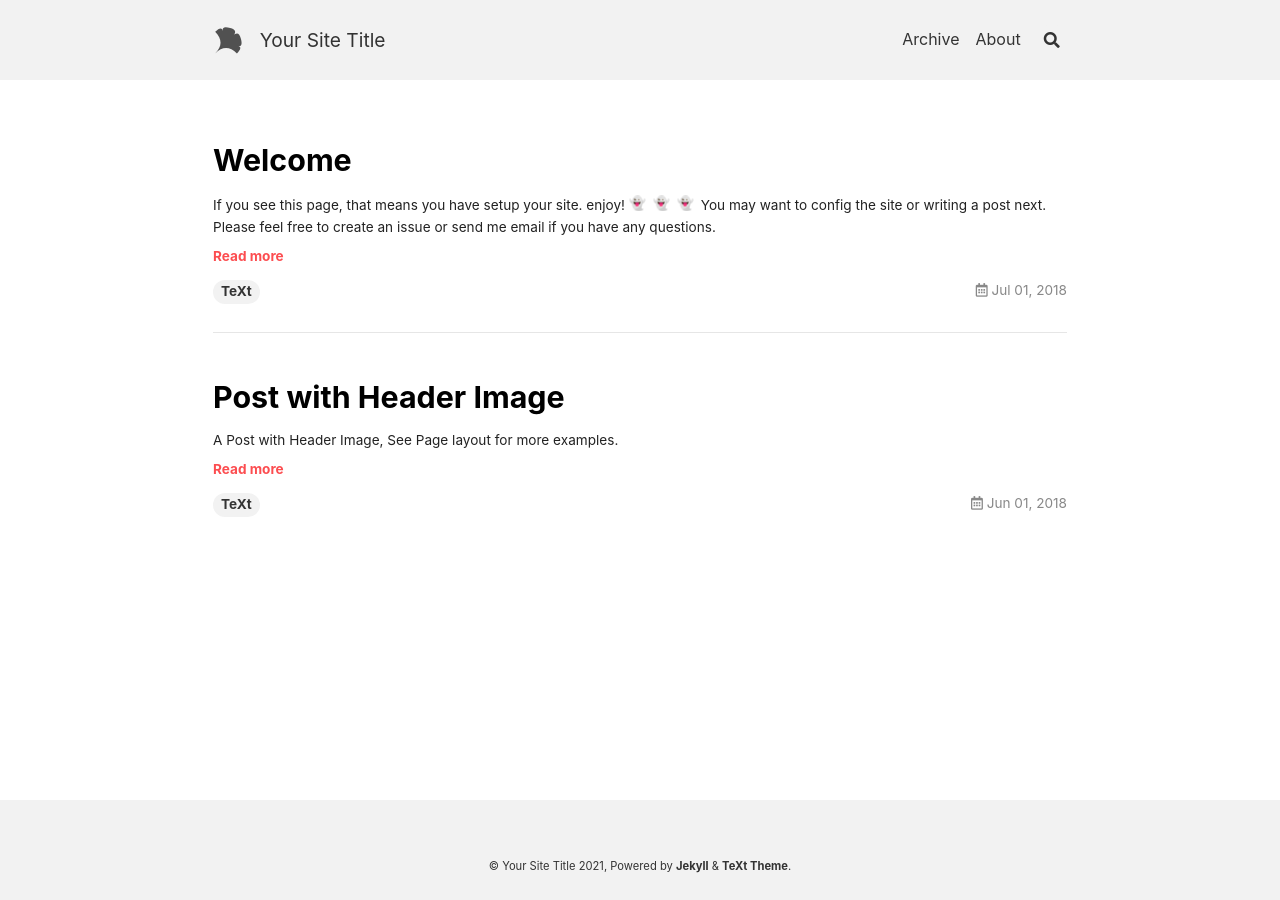
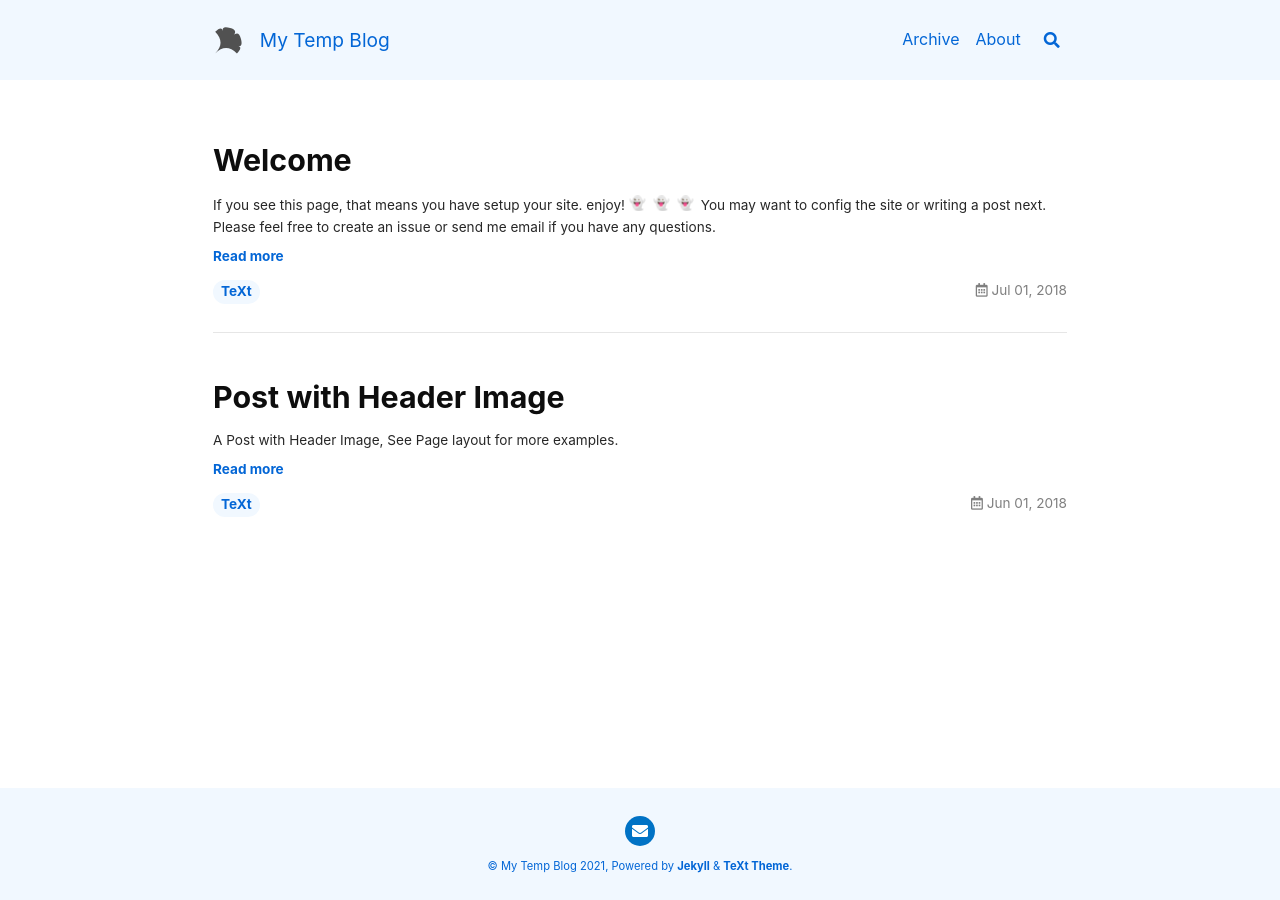
Before and after one commit to huangpuqingfeng/huangpuqingfeng.github.io, a Jekyll site: the page built from index.html, in a window 1280 px wide. Built offline with Jekyll 4.4.1, drawn with Linux system fonts in a browser that asks for light colours; nearby versions of some CDN libraries; emoji names are drawn with the system emoji font; the list of posts is cut into pages by our own code.

Commit message:
修改了_config文件

```diff
--- a/_config.yml
+++ b/_config.yml
@@ -16,11 +16,11 @@
 
 ## => Site Settings
 ##############################
-text_skin: default # "default" (default), "dark", "forest", "ocean", "chocolate", "orange"
+text_skin: ocean # "default" (default), "dark", "forest", "ocean", "chocolate", "orange"
 highlight_theme: default # "default" (default), "tomorrow", "tomorrow-night", "tomorrow-night-eighties", "tomorrow-night-blue", "tomorrow-night-bright"
 url     : # the base hostname & protocol for your site e.g. https://www.someone.com
 baseurl : # does not include hostname
-title   : Your Site Title
+title   : My Temp Blog
 description: > # this means to ignore newlines until "Language & timezone"
   Your Site Description
 
@@ -35,11 +35,11 @@ timezone: # see https://en.wikipedia.org/wiki/List_of_tz_database_time_zones for
 ##############################
 author:
   type      : # "person" (default), "organization"
-  name      : Your Name
+  name      : qingfeng
   url       :
   avatar    : # path or url of avatar image (square)
-  bio       : I am an amazing person.
-  email     :
+  bio       : I am an qingfeng.
+  email     : 3133876671@qq.com
   facebook  : # "user_name" the last part of your profile url, e.g. https://www.facebook.com/user_name
   twitter   : # "user_name" the last part of your profile url, e.g. https://twitter.com/user_name
   weibo     : # "user_id"   the last part of your profile url, e.g. https://www.weibo.com/user_id/profile?...
```
